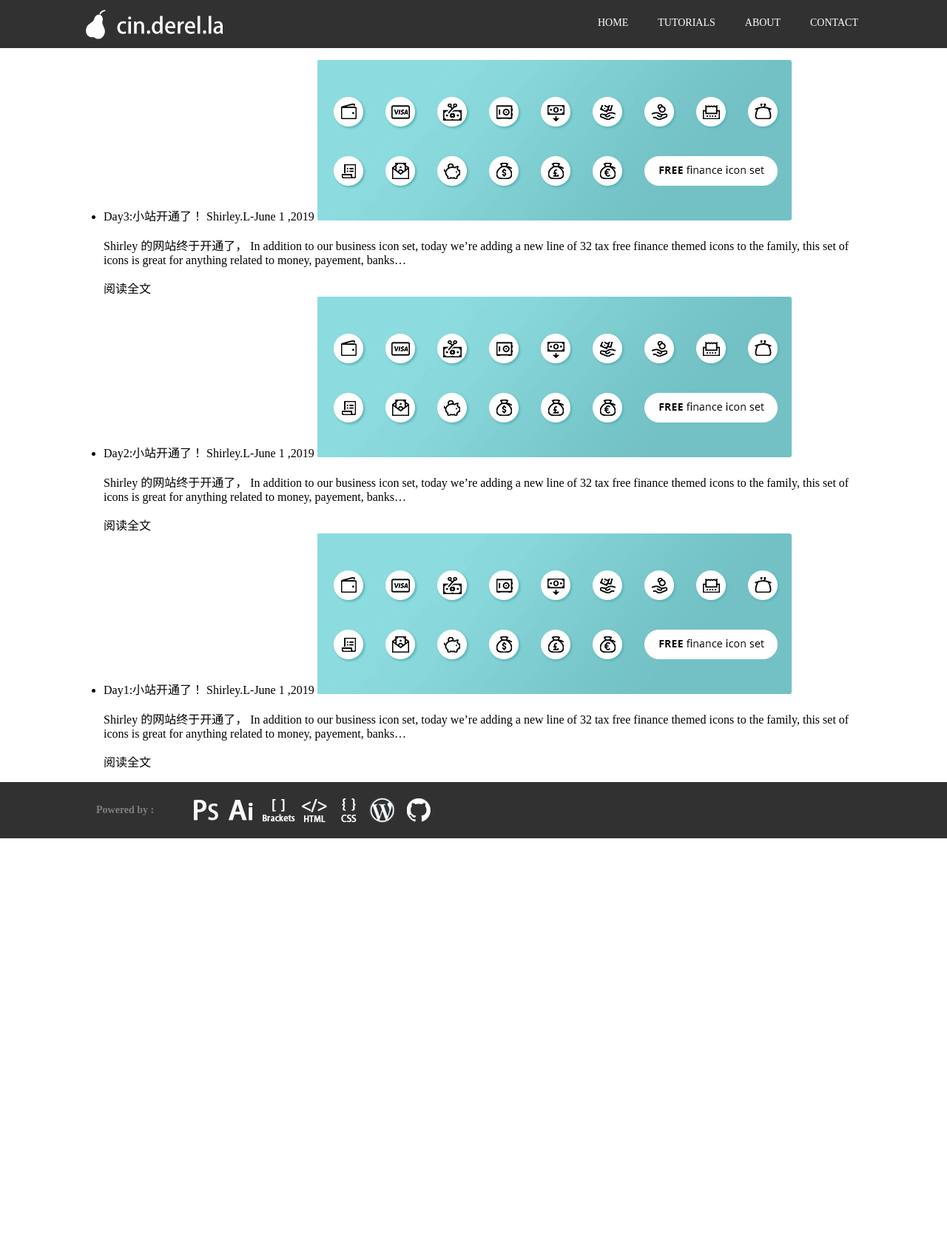
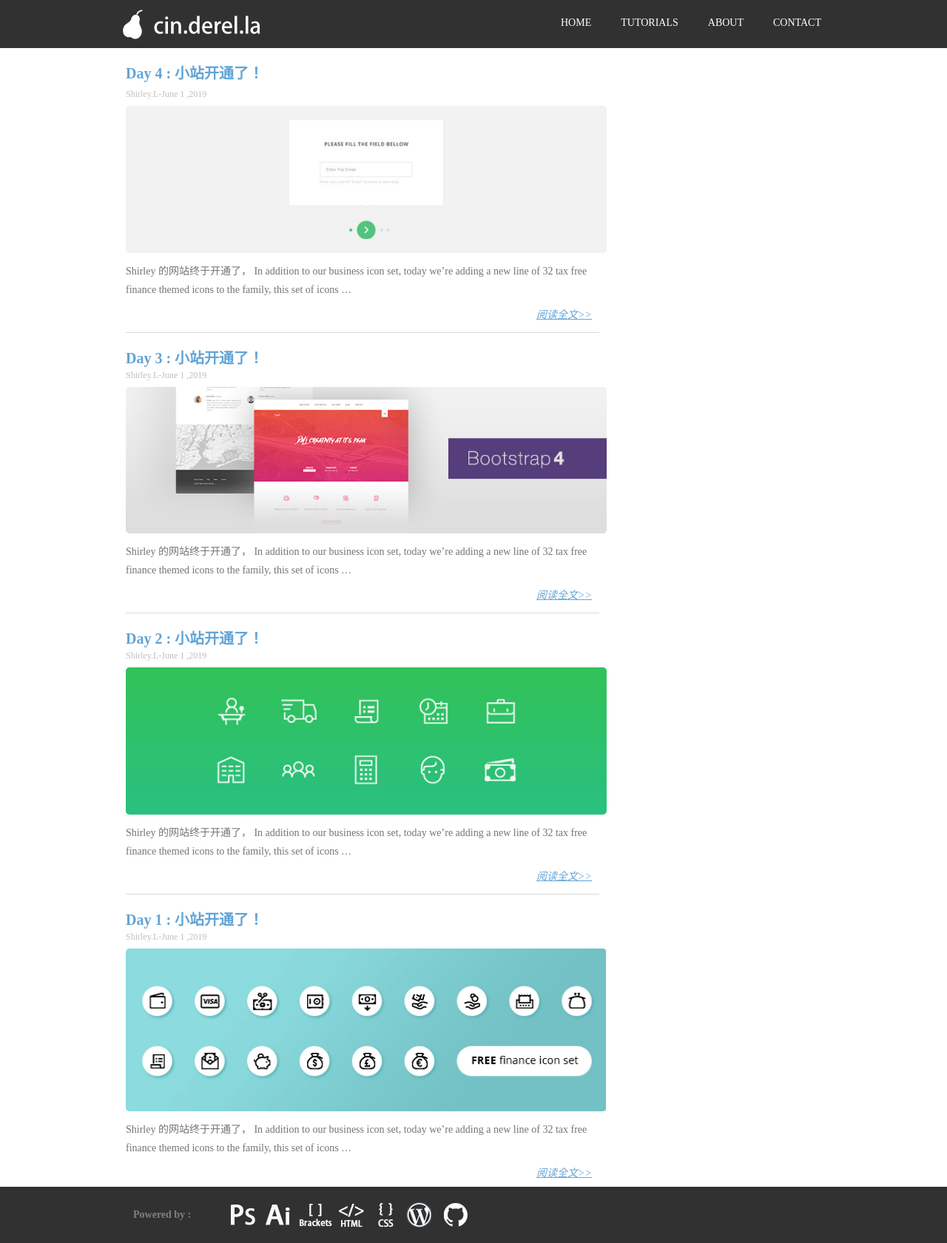
Before and after one commit to cin-derella/cinblog, a PHP site: page / in a window 1280 px wide. Shown: the whole page at 74% size. Before the commit the page ends 1133 px from the top, so only its background shows below. Run offline with PHP 8.4, Linux system fonts and the light colour scheme.

Commit message:
index stylized

```diff
--- a/index.html
+++ b/index.html
@@ -25,10 +25,8 @@
                         <li><a href="">ABOUT</a></li>
                         <li><a href="">CONTACT</a></li>
                     </ul>
-
                 </nav>
             </div>
-
         </header>
 
         <!----Start homepage content------->
@@ -38,41 +36,44 @@
                 <section id ="articles">
                     <ul>
                         <li>
-                    <span class="title">Day3:小站开通了！</span>
-                    <span class="time">Shirley.L-June 1 ,2019</span>
-                    <img src="images/article_pic.png" alt="pic1">
-                    <p>Shirley 的网站终于开通了， In addition to our business icon set, today we’re adding a new line of 32 tax free finance themed icons to the family, this set of icons is great for anything related to money, payement, banks…</p>
-                    <span>阅读全文</span>
+                            <div class="first-title">Day 4 : 小站开通了！</div>
+                            <div class="time">Shirley.L-June 1 ,2019</div>
+                            <img src="images/article_pic4.png" alt="pic1">
+                            <p>Shirley 的网站终于开通了， In addition to our business icon set, today we’re adding a new line of 32 tax free finance themed icons to the family, this set of icons …</p>
+                            <div class="btn">阅读全文>></div>
+                        </li>
+                        <li>
+                            <div class="title">Day 3 : 小站开通了！</div>
+                            <div class="time">Shirley.L-June 1 ,2019</div>
+                            <img src="images/article_pic3.png" alt="pic1">
+                            <p>Shirley 的网站终于开通了， In addition to our business icon set, today we’re adding a new line of 32 tax free finance themed icons to the family, this set of icons …</p>
+                            <div class="btn">阅读全文>></div>
+                        </li>
+
+
+                        <li>
+                            <div class="title">Day 2 : 小站开通了！</div>
+                            <div class="time">Shirley.L-June 1 ,2019</div>
+                            <img src="images/article_pic2.png" alt="pic1">
+                            <p>Shirley 的网站终于开通了， In addition to our business icon set, today we’re adding a new line of 32 tax free finance themed icons to the family, this set of icons …</p>
+                            <div class="btn">阅读全文>></div>
                         </li>
 
                         <li>
-                    <span class="title">Day2:小站开通了！</span>
-                    <span class="time">Shirley.L-June 1 ,2019</span>
-                    <img src="images/article_pic.png" alt="pic1">
-                    <p>Shirley 的网站终于开通了， In addition to our business icon set, today we’re adding a new line of 32 tax free finance themed icons to the family, this set of icons is great for anything related to money, payement, banks…</p>
-                    <span>阅读全文</span>
+                            <div class="title">Day 1 : 小站开通了！</div>
+                            <div class="time">Shirley.L-June 1 ,2019</div>
+                            <img src="images/article_pic1.png" alt="pic1">
+                            <p>Shirley 的网站终于开通了， In addition to our business icon set, today we’re adding a new line of 32 tax free finance themed icons to the family, this set of icons …</p>
+                            <div class="btn">阅读全文>></div>
                         </li>
-
-                  <li>
-                    <span class="title">Day1:小站开通了！</span>
-                    <span class="time">Shirley.L-June 1 ,2019</span>
-                    <img src="images/article_pic.png" alt="pic1">
-                    <p>Shirley 的网站终于开通了， In addition to our business icon set, today we’re adding a new line of 32 tax free finance themed icons to the family, this set of icons is great for anything related to money, payement, banks…</p>
-                    <span>阅读全文</span>
-                    </li>
-
                     </ul>
 
                 </section>
 
         </div>
-
-
-
         <!----End homepage content------->
 
         <footer>
-
             <div class="wrapper">
                <h2>Powered by : </h2>
                <img src="images/PoweredBy.png" alt="PoweredByLogos">
--- a/style.css
+++ b/style.css
@@ -4,7 +4,7 @@ body {
 
 .wrapper {
     width: 100%;
-    max-width: 1080px;
+    max-width: 980px;
     padding: 0 10px;
     margin: 0 auto;
 }
@@ -57,9 +57,83 @@ header nav li a{
 
 section ul {
     clear:both;
+    margin: 0;
+    padding-left: 20px;
+    padding-top: 0;
+}
+
+section li{
+    list-style: none;
+    padding: 0;
 }
 
 
+#articles{
+    margin:0;
+    padding:0;
+    width: 650px;
+}
+
+.title{
+    font-size: 20px;
+    color: #62a4d6;
+    font-weight: bold;
+    width: 640px;
+    margin: 0;
+    padding-top:18px;
+    border-top: 1px solid;
+    border-color: #dad9d9;
+    position: relative;
+    top: 5px;
+    clear:both;
+}
+
+.first-title{
+    font-size: 20px;
+    color: #62a4d6;
+    font-weight: bold;
+    width: 640px;
+    margin: 0;
+    padding-top:18px;
+
+}
+
+.time{
+    font-size: 12px;
+    color:#bfbfbf;
+    padding: 8px 0;
+}
+
+.btn{
+    font-size: 14px;
+    color: #62a4d6;
+    width: 100px;
+    padding: 10px 0;
+    margin: 0;
+    text-decoration: underline;
+    font-style: italic;
+    float: right;
+    text-align: right;
+}
+
+section li p{
+    font-size: 14px;
+    width: 650px;
+    margin: 0;
+    padding-top: 8px ;
+    color: #747474;
+    line-height: 25px;
+    clear: both;
+}
+
+
+
+section li img{
+    border-radius: 5px;
+    width: 650px;
+    margin: 0;
+
+}
 
 
 
@@ -73,6 +147,7 @@ section ul {
 
 footer {
     background: #313131;
+    margin-top: 40px;
 }
 
 footer h2{
```
Also changed, not shown: images/article_pic1.png (added), images/article_pic2.png (added), images/article_pic3.png (added), images/article_pic4.png (added). Lines whose indentation alone changed are shown as unchanged.
